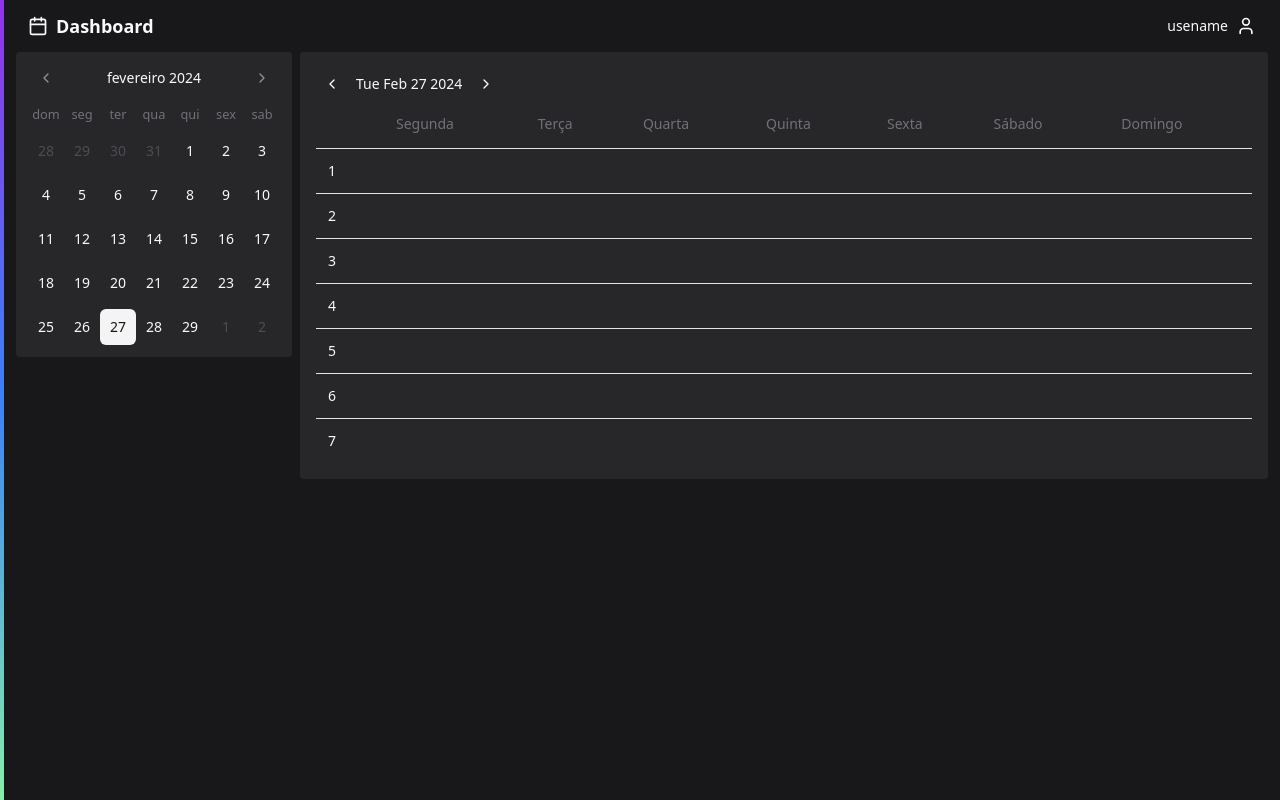
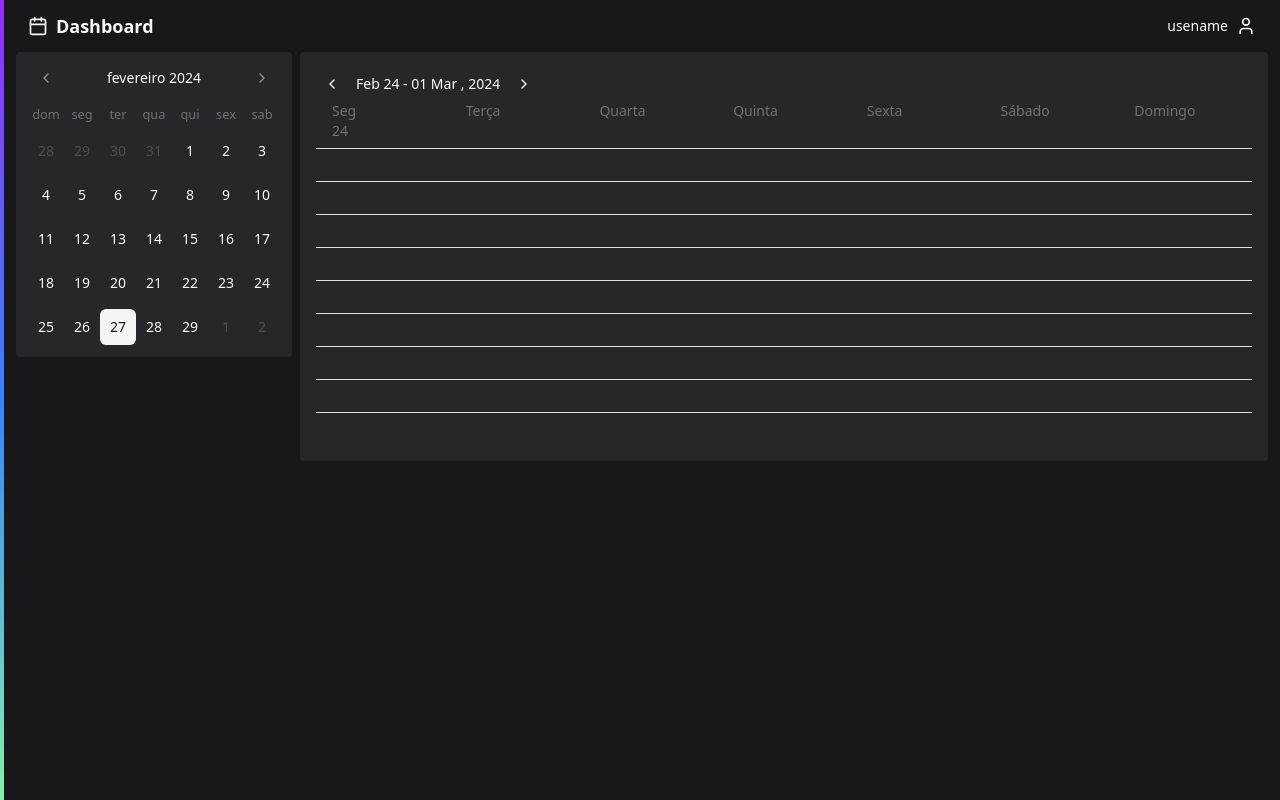
Before and after one commit to maikonalexandre/simple-calendar-schedule, a React (Vite) app in the folder packages/frontend/: page / in a window 1280 px wide. Built offline with nearby package versions, Linux system fonts and the light colour scheme.

Commit message:
feat: create usePagination hook

```diff
--- a/packages/frontend/src/components/pagination.tsx
+++ b/packages/frontend/src/components/pagination.tsx
@@ -1,24 +1,35 @@
+import { format } from 'date-fns'
 import { ChevronLeft, ChevronRight } from 'lucide-react'
+
+import { usePagination } from '@/hooks/usePagination'
 
 import { Button } from './ui/button'
 
-interface PaginationProps {
-  currentDate: Date
-}
+export function Pagination() {
+  const pagination = usePagination()
 
-export function Pagination({ currentDate }: PaginationProps) {
   return (
     <div className="flex items-center justify-between">
       <div className="flex items-center gap-6 lg:gap-8">
         <div className="flex items-center gap-2">
-          <Button variant="ghost" className="h-8 w-8 p-0">
+          <Button
+            onClick={pagination.prevPage}
+            variant="ghost"
+            className="h-8 w-8 p-0"
+          >
             <ChevronLeft className="h-4 w-4" />
             <span className="sr-only">Página anterior</span>
           </Button>
           <div className="text-sm font-medium">
-            {currentDate.toDateString()}
+            {format(pagination.page.startDate, 'MMM dd')} -{' '}
+            {format(pagination.page.endDate, 'dd MMM')} ,{' '}
+            {format(pagination.page.startDate, 'yyyy')}
           </div>
-          <Button variant="ghost" className="h-8 w-8 p-0">
+          <Button
+            onClick={pagination.nextPage}
+            variant="ghost"
+            className="h-8 w-8 p-0"
+          >
             <ChevronRight className="h-4 w-4" />
             <span className="sr-only">Próxima página</span>
           </Button>
--- /dev/null
+++ b/packages/frontend/src/hooks/usePagination.ts
@@ -0,0 +1,42 @@
+import { addDays, subDays } from 'date-fns'
+import { useState } from 'react'
+
+interface PaginationProps {
+  startDate: Date
+  endDate: Date
+}
+
+export const usePagination = () => {
+  const currentDate = new Date()
+  const defaultStartDate = subDays(currentDate, 3)
+  const defaultEndDate = addDays(currentDate, 3)
+
+  const [page, setPage] = useState<PaginationProps>({
+    endDate: defaultEndDate,
+    startDate: defaultStartDate,
+  })
+
+  function prevPage() {
+    setPage((prev) => {
+      return {
+        startDate: subDays(prev.startDate, 7),
+        endDate: subDays(prev.endDate, 7),
+      }
+    })
+  }
+
+  function nextPage() {
+    setPage((prev) => {
+      return {
+        startDate: addDays(prev.startDate, 7),
+        endDate: addDays(prev.endDate, 7),
+      }
+    })
+  }
+
+  return {
+    page,
+    prevPage,
+    nextPage,
+  }
+}
--- a/packages/frontend/src/pages/app/dashboard.tsx
+++ b/packages/frontend/src/pages/app/dashboard.tsx
@@ -19,13 +19,20 @@ export function Dashboard() {
       </div>
 
       <div className="flex w-full flex-col rounded bg-zinc-800 p-4">
-        <Pagination currentDate={new Date()} />
+        <Pagination />
 
         <Table className="w-full">
           <TableHeader>
-            <TableRow>
-              <TableHead className="w-[64px]"></TableHead>
-              <TableHead>Segunda</TableHead>
+            <TableRow className="grid grid-cols-7 items-center align-middle">
+              {/* <TableHead></TableHead> */}
+              <TableHead>
+                <div>
+                  <span>Seg</span>
+                </div>
+                <div>
+                  <span>24</span>
+                </div>
+              </TableHead>
               <TableHead>Terça</TableHead>
               <TableHead>Quarta</TableHead>
               <TableHead>Quinta</TableHead>
@@ -35,15 +42,20 @@ export function Dashboard() {
             </TableRow>
           </TableHeader>
           <TableBody>
-            {[1, 2, 3, 4, 5, 6, 7].map((invoice) => (
-              <TableRow className="" key={invoice}>
-                <TableCell className="p-3 text-sm">{invoice}</TableCell>
-                <TableCell className="p-3 text-sm"></TableCell>
-                <TableCell className="p-3 text-sm"></TableCell>{' '}
-                <TableCell className="p-3 text-sm"></TableCell>{' '}
-                <TableCell className="p-3 text-sm"></TableCell>{' '}
-                <TableCell className="p-3 text-sm"></TableCell>{' '}
-                <TableCell className="p-3 text-sm"></TableCell>{' '}
+            {[1, 8, 9, 2, 3, 4, 5, 6, 7].map((invoice) => (
+              <TableRow
+                key={invoice}
+                className="grid grid-cols-7 items-center justify-items-center align-middle"
+              >
+                {/* <TableCell className="flex h-full w-full p-3 text-sm">
+                  {invoice}
+                </TableCell> */}
+                <TableCell className="flex h-full w-full p-3 text-sm hover:bg-foreground"></TableCell>
+                <TableCell className="flex h-full w-full p-3 text-sm hover:bg-foreground"></TableCell>{' '}
+                <TableCell className="flex h-full w-full p-3 text-sm hover:bg-foreground"></TableCell>{' '}
+                <TableCell className="flex h-full w-full p-3 text-sm hover:bg-foreground"></TableCell>{' '}
+                <TableCell className="flex h-full w-full p-3 text-sm hover:bg-foreground"></TableCell>{' '}
+                <TableCell className="flex h-full w-full p-3 text-sm hover:bg-foreground"></TableCell>{' '}
                 <TableCell></TableCell>
               </TableRow>
             ))}
```
